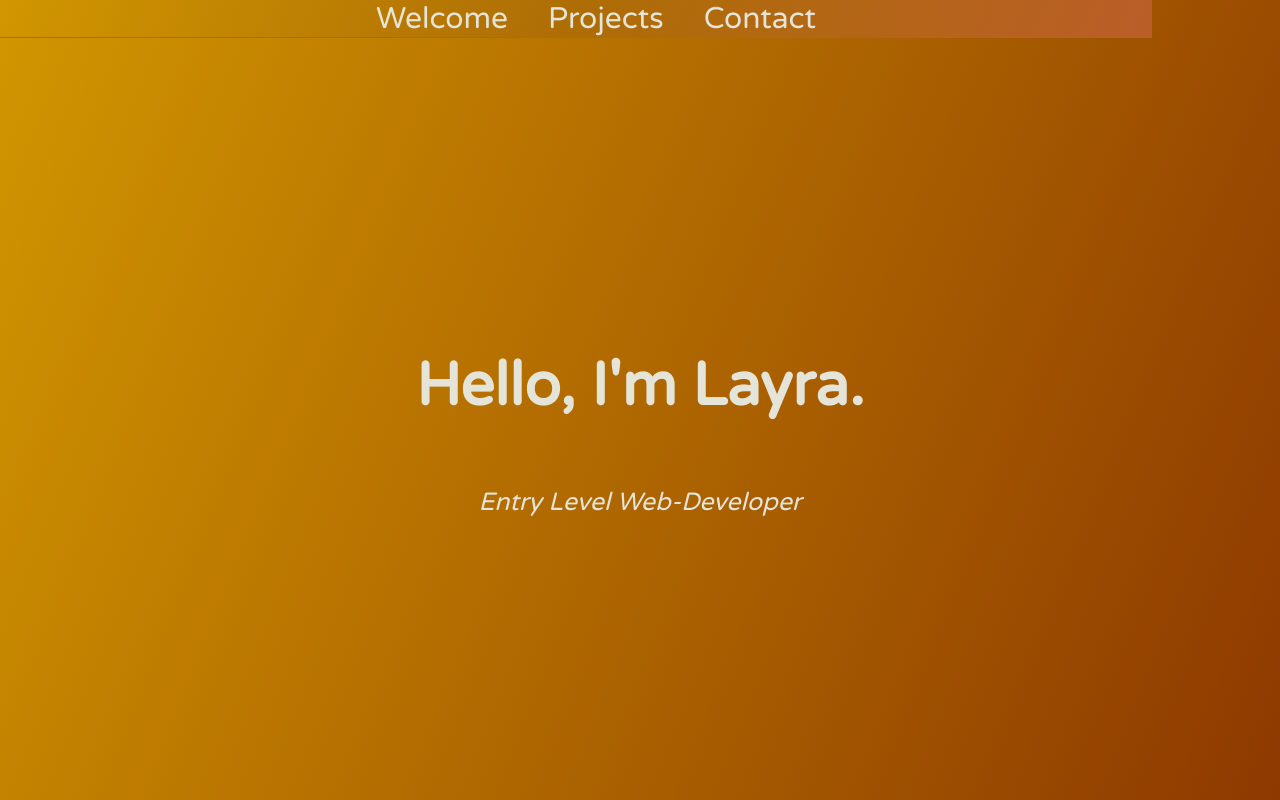
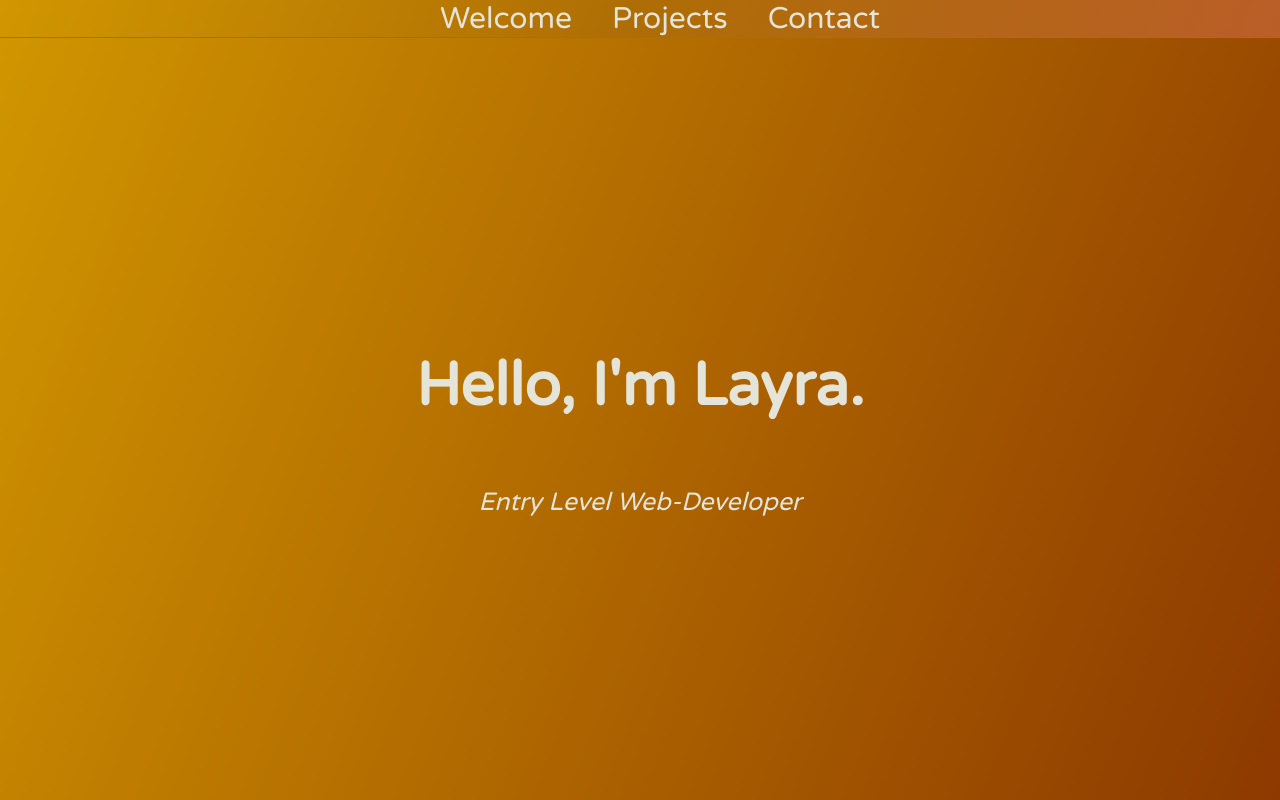
Before and after one commit to Wicked-Wild-Explorer/Personal_Portfolio, a plain HTML site: page index.html in a window 1280 px wide. Shown: the top 800 px of the page. Drawn offline with Linux system fonts and the light colour scheme.

Commit message:
Update styles.css

```diff
--- a/styles.css
+++ b/styles.css
@@ -34,11 +34,12 @@ h1{
 #nav-bar{
  display: flex;
    justify-content: center;
+   align-items: center;
    position: fixed;
    top: 0;
-   width: 90%;
+   width: 100%;
     background: var(--secondary);
-   font-size: 20px;
+   font-size: 22px;
    border-bottom: 1px solid var(--neutral-focus);
    z-index: 3; /* Add z-index to keep the header above other elements */
 
@@ -54,7 +55,8 @@ h1{
     text-decoration: none;
     padding: 0 20px;
     font-size: 30px;
-    text-align: center;
+    width: 100%;
+
      color: var(--base-100);
 
     }
```
